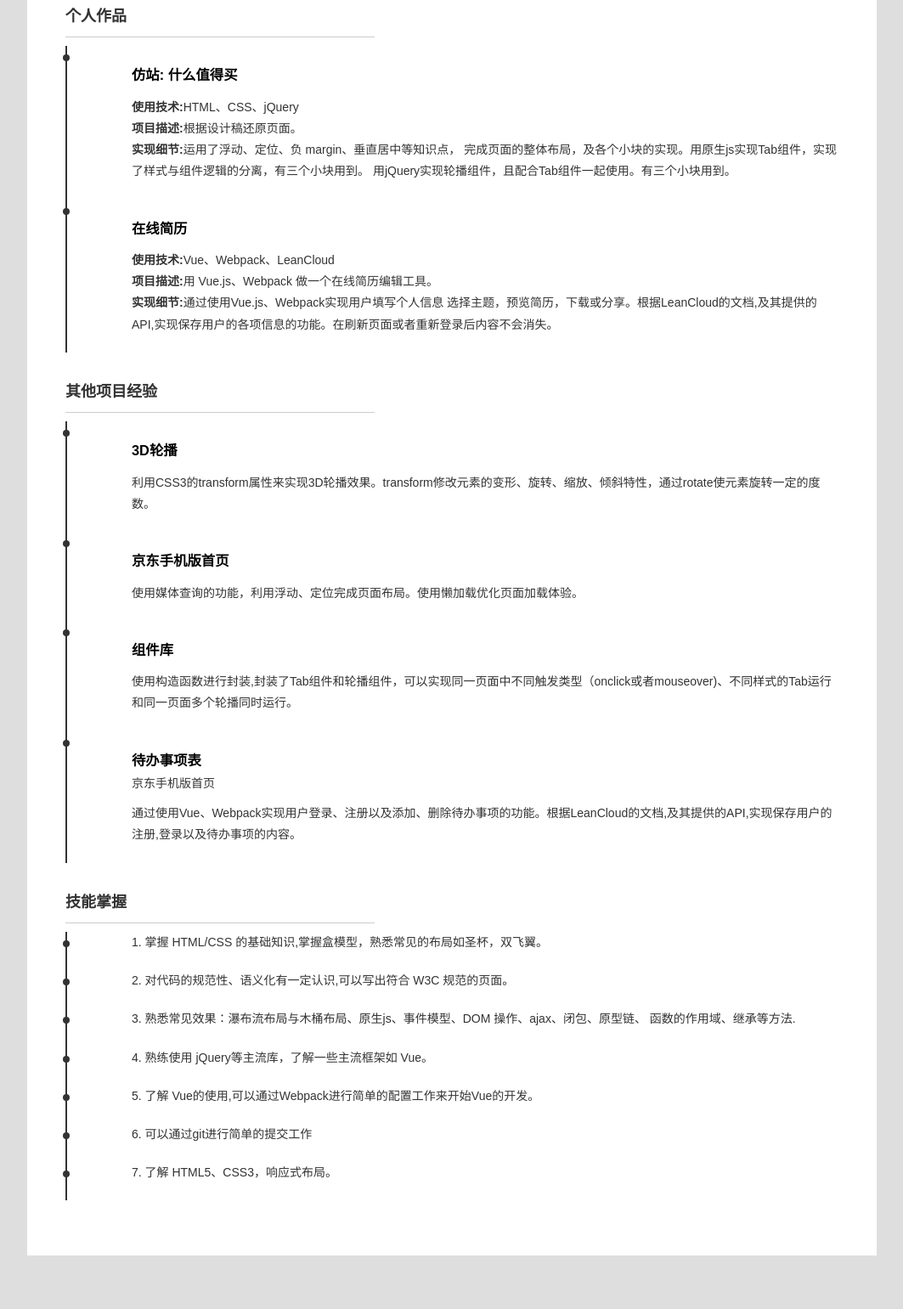
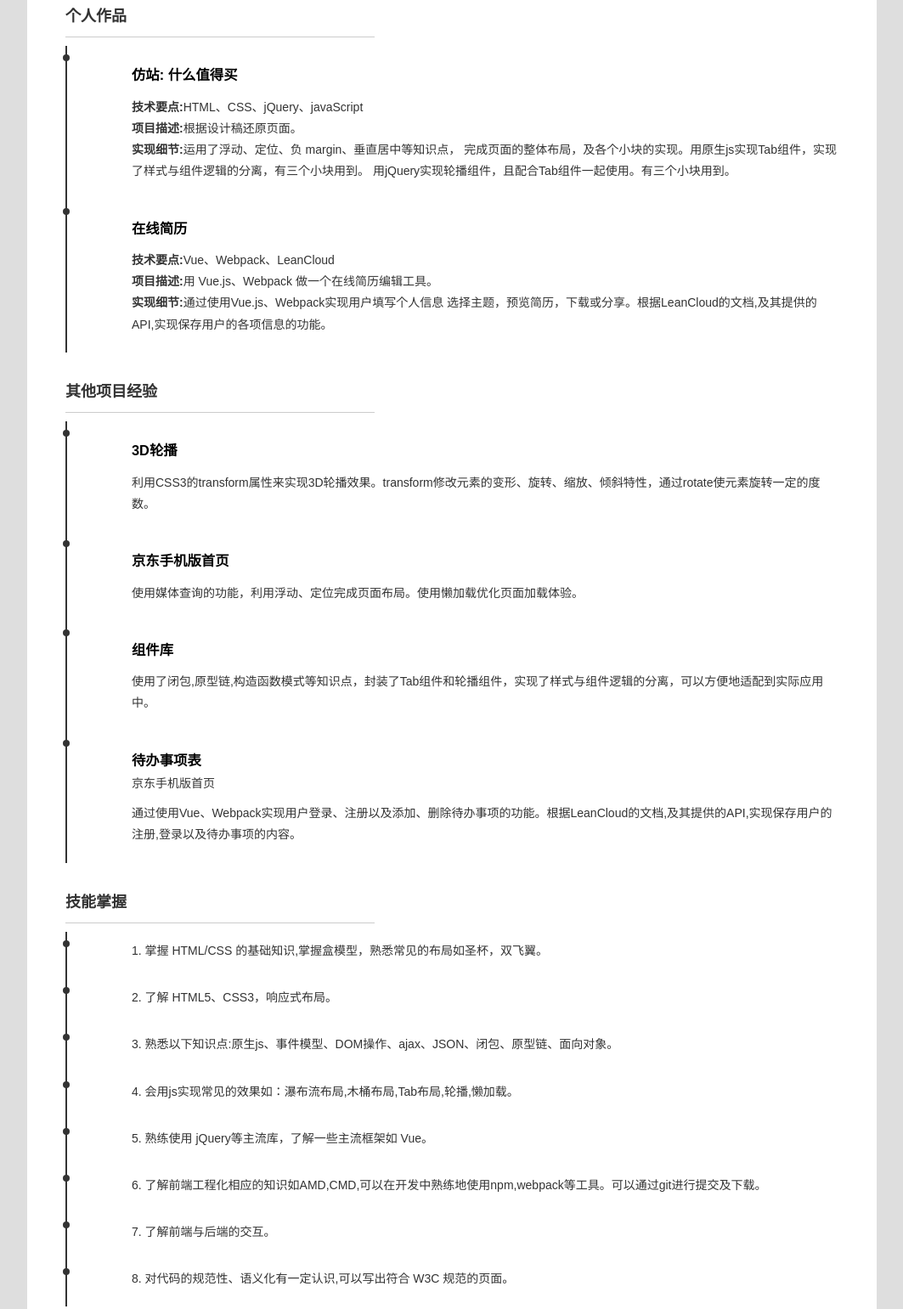
Before and after one commit to LisaLi85/Resume-Project, a plain HTML site: page resume/pdf.html in a window 1280 px wide. Shown: the part 252-1793 px from the top of the page at 85% size, without its empty margins (108-1171 px from the left). Before the commit the page ends 1730 px from the top, so only its background shows below. Drawn offline with Linux system fonts and the light colour scheme.

Commit message:
语言重新组织了一下

```diff
--- a/resume/pdf.html
+++ b/resume/pdf.html
@@ -136,7 +136,6 @@
           position: relative;
           padding-bottom: 20px;
       }
-
       .works li:before,
       .projects li:before,
       .skills li:before{
@@ -150,7 +149,9 @@
           height: 8px;
           background-color: #333;
       }
-
+      .skills>ul li{
+        padding-top:10px;
+      }
     </style>
   </head>
   <body>
@@ -177,10 +178,11 @@
           <p>应聘前端工程师</p>
         </div>
         <dl class="contacts">
-          <dt>联系方式</dt>
+          <dt>个人信息</dt>
           <dd><strong>手机</strong>15972143551</dd>
           <dd><strong>邮箱</strong>756543557@qq.com</dd>
           <dd><strong>github</strong><a href="https://github.com/LisaLi85" target="_blank">https://github.com/LisaLi85</a>
+          <dd><strong>在线简历</strong><a href="https://lisali85.github.io/Resume-Project/resume/index.html" target="_blank">https://lisali85.github.io/Resume-Project/resume/index.html</a>
           </dd>
         </dl>
       </section>
@@ -191,7 +193,7 @@
             <h3> <a href="https://lisali85.github.io/Resume-Project/smzdm/index.html" target="_blank">仿站: 什么值得买</a>
              </h3>
             <div class="detail">
-                  <p><strong>使用技术:</strong>HTML、CSS、jQuery</p>
+                  <p><strong>技术要点:</strong>HTML、CSS、jQuery、javaScript</p>
                   <p><strong>项目描述:</strong>根据设计稿还原页面。</p>
                   <p><strong>实现细节:</strong>运用了浮动、定位、负 margin、垂直居中等知识点，
                     完成页面的整体布局，及各个小块的实现。用原生js实现Tab组件，实现了样式与组件逻辑的分离，有三个小块用到。  用jQuery实现轮播组件，且配合Tab组件一起使用。有三个小块用到。</p>
@@ -200,9 +202,9 @@
           <li>
             <h3><a href='https://lisali85.github.io/graduation-project/resumer/dist/index.html#/' target="_blank">在线简历</a></h3>
             <div class="detail">
-              <p><strong>使用技术:</strong>Vue、Webpack、LeanCloud</p>
+              <p><strong>技术要点:</strong>Vue、Webpack、LeanCloud</p>
               <p><strong>项目描述:</strong>用 Vue.js、Webpack 做一个在线简历编辑工具。</p>
-              <p><strong>实现细节:</strong>通过使用Vue.js、Webpack实现用户填写个人信息 选择主题，预览简历，下载或分享。根据LeanCloud的文档,及其提供的API,实现保存用户的各项信息的功能。在刷新页面或者重新登录后内容不会消失。</p>
+              <p><strong>实现细节:</strong>通过使用Vue.js、Webpack实现用户填写个人信息 选择主题，预览简历，下载或分享。根据LeanCloud的文档,及其提供的API,实现保存用户的各项信息的功能。</p>
             </div>
           </li>
         </ul>
@@ -220,7 +222,7 @@
           </li>
           <li>
             <h3><a href="https://github.com/LisaLi85/Resume-Project/tree/master/components" target="_blank">组件库</a></h3>
-            <p class="detail">使用构造函数进行封装,封装了Tab组件和轮播组件，可以实现同一页面中不同触发类型（onclick或者mouseover)、不同样式的Tab运行和同一页面多个轮播同时运行。</p>
+            <p class="detail">使用了闭包,原型链,构造函数模式等知识点，封装了Tab组件和轮播组件，实现了样式与组件逻辑的分离，可以方便地适配到实际应用中。</p>
           </li>
           <li>
             <h3><a href="https://lisali85.github.io/Resume-Project/TodoList/page.html" target="_blank">待办事项表</a></h3>京东手机版首页</a></h3>
@@ -231,14 +233,14 @@
       <section class="skills">
         <h2>技能掌握</h2>
         <ul>
-          <li>1. 掌握 HTML/CSS 的基础知识,掌握盒模型，熟悉常见的布局如圣杯，双飞翼。</li>
-          <li>2. 对代码的规范性、语义化有一定认识,可以写出符合 W3C 规范的页面。</li>
-          <li>3. 熟悉常见效果：瀑布流布局与木桶布局、原生js、事件模型、DOM 操作、ajax、闭包、原型链、
-          函数的作用域、继承等方法.</li>
-          <li>4. 熟练使用 jQuery等主流库，了解一些主流框架如 Vue。 </li>
-          <li>5. 了解 Vue的使用,可以通过Webpack进行简单的配置工作来开始Vue的开发。</li>
-          <li>6. 可以通过git进行简单的提交工作</li>
-          <li>7. 了解 HTML5、CSS3，响应式布局。</li>
+            <li>1. 掌握 HTML/CSS 的基础知识,掌握盒模型，熟悉常见的布局如圣杯，双飞翼。</li>
+            <li>2. 了解 HTML5、CSS3，响应式布局。</li>
+            <li>3. 熟悉以下知识点:原生js、事件模型、DOM操作、ajax、JSON、闭包、原型链、面向对象。</li>
+            <li>4. 会用js实现常见的效果如：瀑布流布局,木桶布局,Tab布局,轮播,懒加载。</li>
+            <li>5. 熟练使用 jQuery等主流库，了解一些主流框架如 Vue。</li>
+            <li>6. 了解前端工程化相应的知识如AMD,CMD,可以在开发中熟练地使用npm,webpack等工具。可以通过git进行提交及下载。</li>
+            <li>7. 了解前端与后端的交互。</li>
+            <li>8. 对代码的规范性、语义化有一定认识,可以写出符合 W3C 规范的页面。</li>
         </ul>
       </section>
     </div>
```
Also changed, not shown: resume/index.html (+11 -11 lines).
